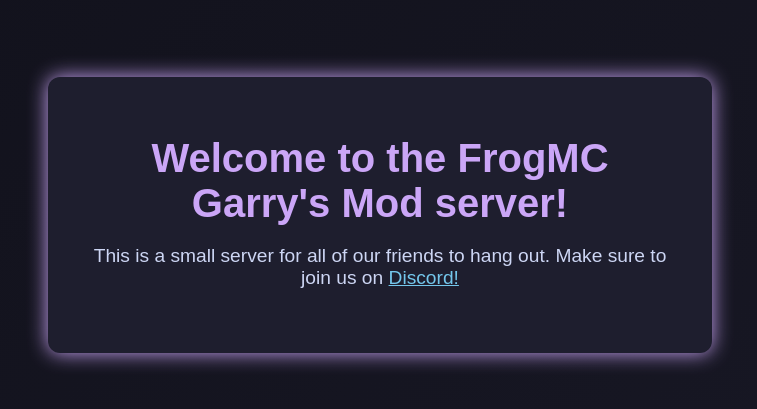
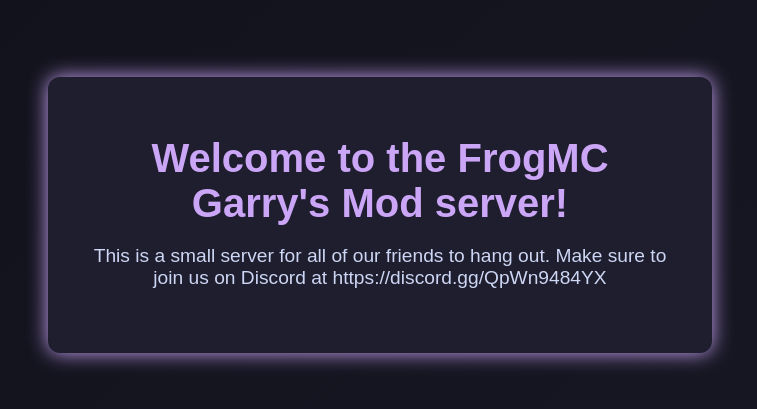
Before and after one commit to cylenia/GarrysModServerGuide, a plain HTML site: page index.html in a window 1280 px wide. Shown: the part 185-594 px from the top of the page, without its empty margins (260-1017 px from the left). Drawn offline with Linux system fonts and the light colour scheme.

Commit message:
fix: since links dont work in gmod ill do this

```diff
--- a/index.html
+++ b/index.html
@@ -38,10 +38,6 @@
       color: #cdd6f4;
       margin-bottom: 2rem;
     }
-
-    a {
-      color: #74c7ec;
-    }
   </style>
 </head>
 <body>
@@ -49,7 +45,7 @@
     <h1>Welcome to the FrogMC Garry's Mod server!</h1>
     <p>
       This is a small server for all of our friends to hang out.
-      Make sure to join us on <a href="https://discord.gg/QpWn9484YX">Discord!</a>
+      Make sure to join us on Discord at https://discord.gg/QpWn9484YX
     </p>
   </div>
 </body>
```
